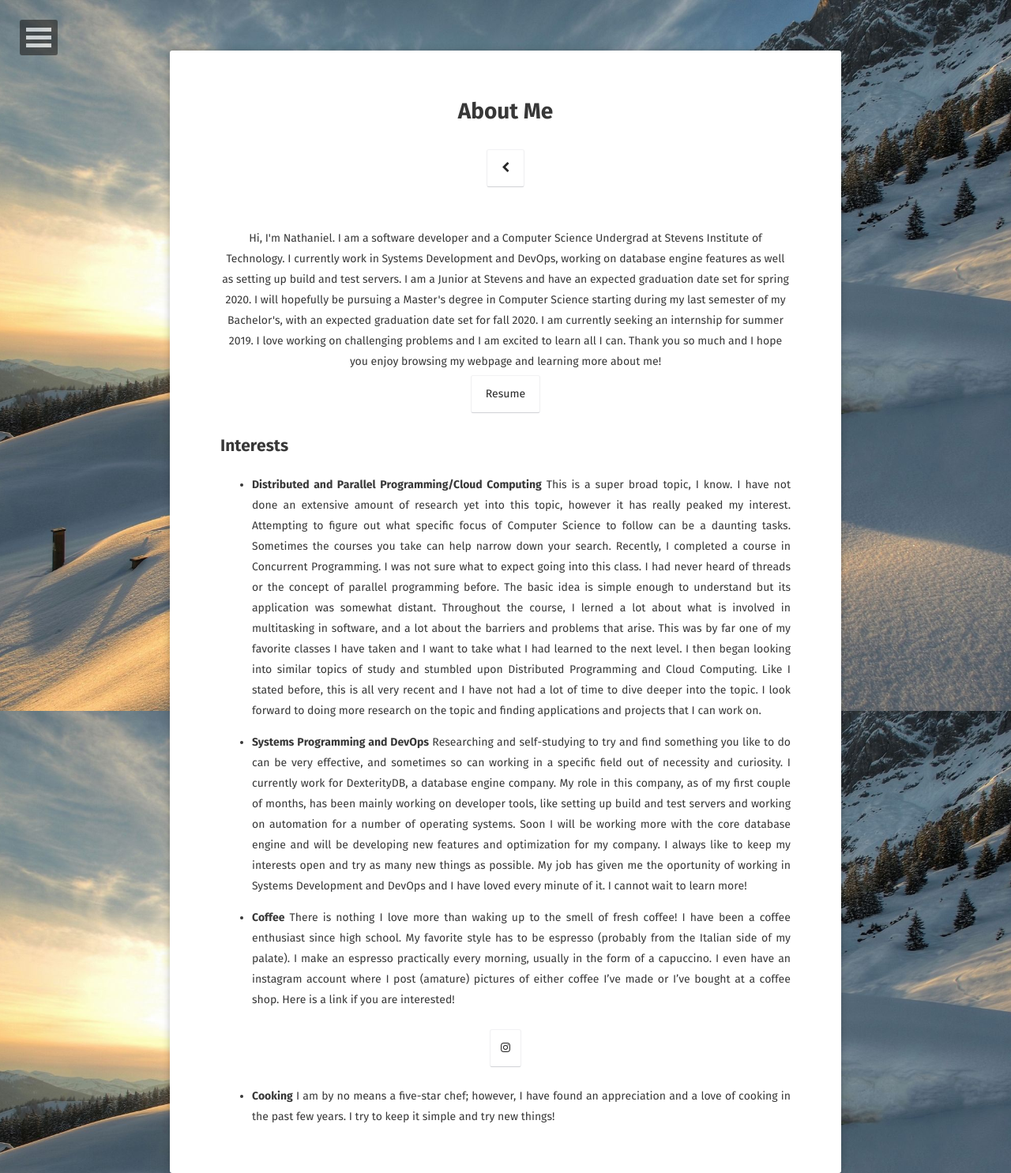
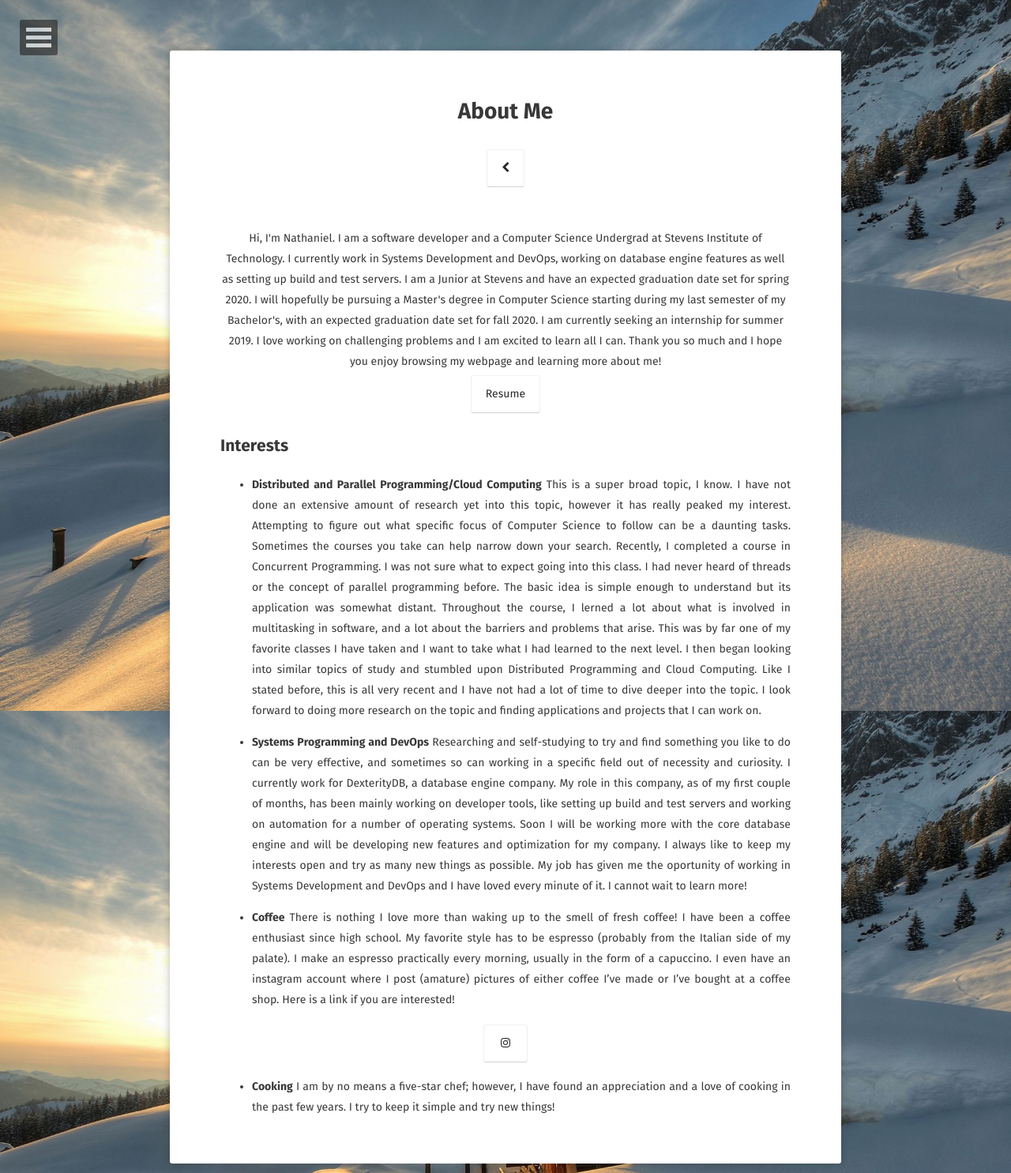
Before and after one commit to nburgdorfer/sample_website, a Jekyll site: the page built from about/index.md, in a window 1280 px wide. Shown: the whole page at 79% size. Built offline with Jekyll 4.4.1, drawn with Linux system fonts in a browser that asks for light colours; some web fonts are replaced.

Commit message:
editing about page

```diff
--- a/about/index.md
+++ b/about/index.md
@@ -18,6 +18,6 @@ comments: false
 
 * <b>Coffee</b> There is nothing I love more than waking up to the smell of fresh coffee! I have been a coffee enthusiast since high school. My favorite style has to be espresso (probably from the Italian side of my palate). I make an espresso practically every morning, usually in the form of a capuccino. I even have an instagram account where I post (amature) pictures of either coffee I've made or I've bought at a coffee shop. Here is a link if you are interested!
 
-<center><a class="social-btn" href="http://instagram.com/grumpy_roast/" target="_blank" rel="noopener noreferrer"><i class="fa fa-fw fa-instagram"></i></a></center>
+<center><a class="btn" href="http://instagram.com/grumpy_roast/" target="_blank" rel="noopener noreferrer"><i class="fa fa-fw fa-instagram"></i></a></center>
 
 * <b>Cooking</b> I am by no means a five-star chef; however, I have found an appreciation and a love of cooking in the past few years. I try to keep it simple and try new things!
```
Also changed, not shown: 1 other file.
